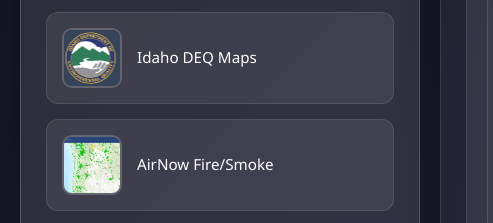
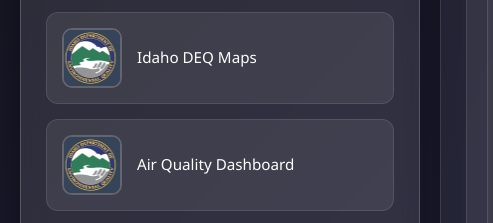
Before and after one commit to MattSWoods/MattSWoods.github.io, a plain HTML site: page index.html in a window 1280 px wide. Shown: the part 1469-1692 px from the top of the page, 0-493 px from the left. Drawn offline with Linux system fonts and the light colour scheme.

Commit message:
Index AQI

```diff
--- a/index.html
+++ b/index.html
@@ -367,6 +367,11 @@
                     <div class="link-text">Idaho DEQ Maps</div>
                 </a>
 
+                <a href="https://mattswoods.github.io/AQI.html" class="link-item">
+                    <img src="IdahoDEQ.png" alt="DEQ" class="link-icon">
+                    <div class="link-text">Air Quality Dashboard</div>
+                </a>
+
                 <a href="https://fire.airnow.gov/#5.29/43.668/-112.487" class="link-item">
                     <img src="AirNowFireSmoke.png" alt="AirNowFire/Smoke" class="link-icon">
                     <div class="link-text">AirNow Fire/Smoke</div>
```
